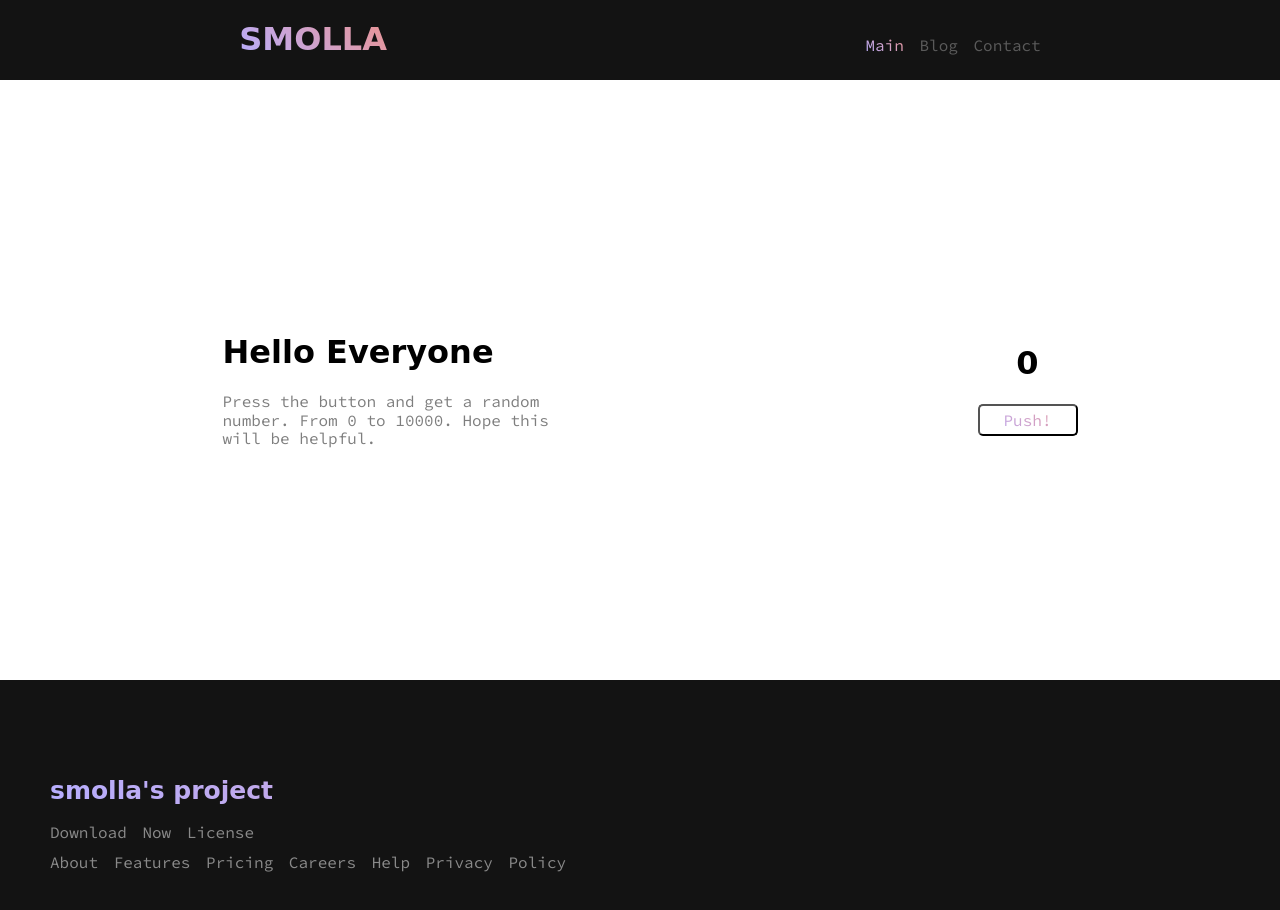
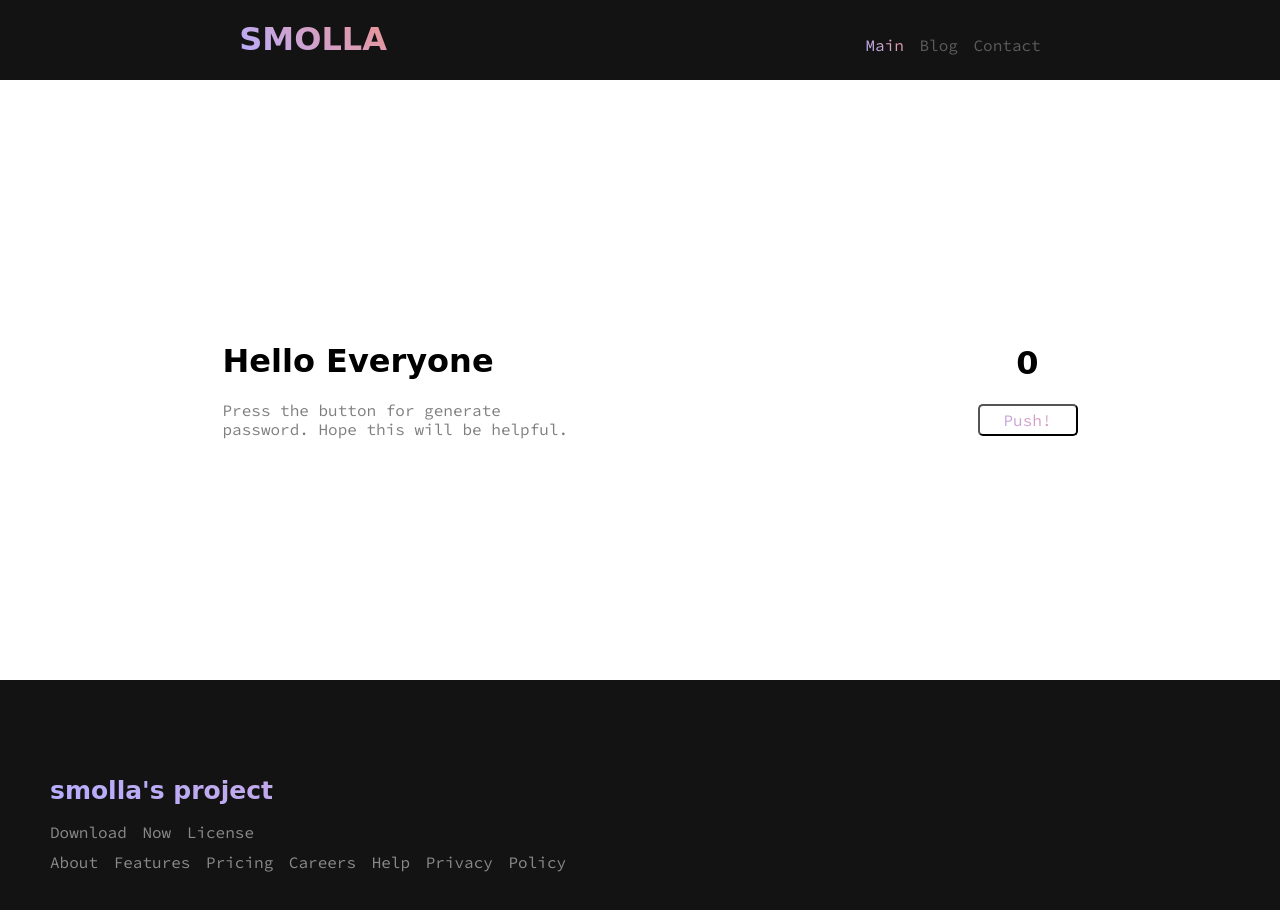
Before and after one commit to sm011a/passworker, a plain HTML site: page index.html in a window 1280 px wide. Drawn offline with Linux system fonts and the light colour scheme; a web font is replaced by a local one.

```diff
--- a/index.html
+++ b/index.html
@@ -24,7 +24,7 @@
     <div class="lists_one">
         <div class="list-one_left">
             <h1>Hello Everyone</h1>
-            <p>Press the button and get a random number. From 0 to 10000. Hope this will be helpful.
+            <p>Press the button for generate password. Hope this will be helpful.
             </p>
         </div>
         <div class="list-one_right">
```
